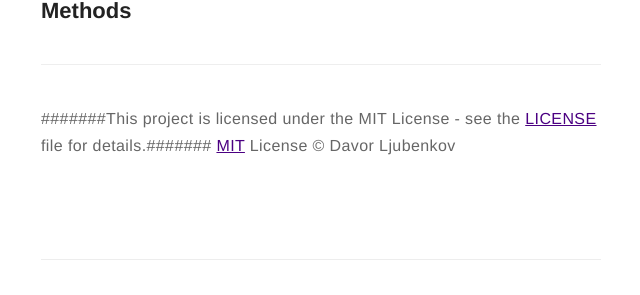
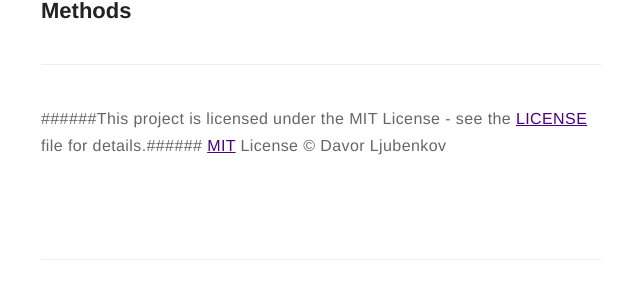
Before and after one commit to dljubenk/dljubenk.github.io, a Jekyll site: the page built from _posts/2019-02-01-project-description.markdown, in a window 1280 px wide and 900 px high, scrolled down 1503 px. Shown: the part 260-555 px from the top of the window, without its empty margins (319-959 px from the left). Built offline with Jekyll 4.4.1, drawn with Linux system fonts in a browser that asks for light colours; comment, search, counter and statistics services are not loaded.

```diff
--- a/_posts/2019-02-01-project-description.markdown
+++ b/_posts/2019-02-01-project-description.markdown
@@ -61,7 +61,7 @@ Director of the Lab is [Carlo Ratti](https://en.wikipedia.org/wiki/Carlo_Ratti),
 
 ---
 
-#######This project is licensed under the MIT License - see the [LICENSE](https://opensource.org/licenses/MIT) file for details.#######
+######This project is licensed under the MIT License - see the [LICENSE](https://opensource.org/licenses/MIT) file for details.######
 [MIT](https://mit-license.org/) License © Davor Ljubenkov
 
 [1]: /assets/images/lab.jpg
```
